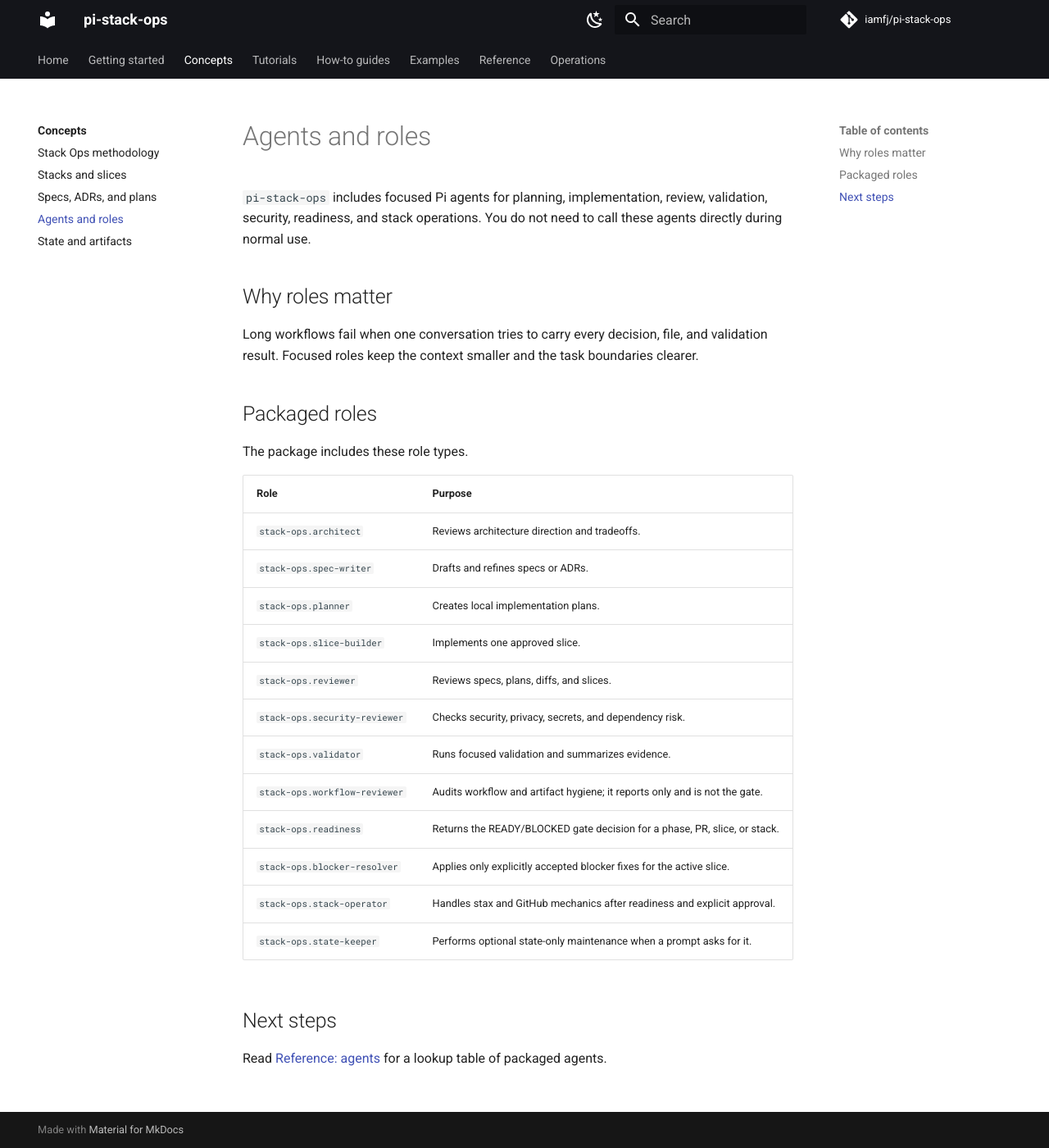
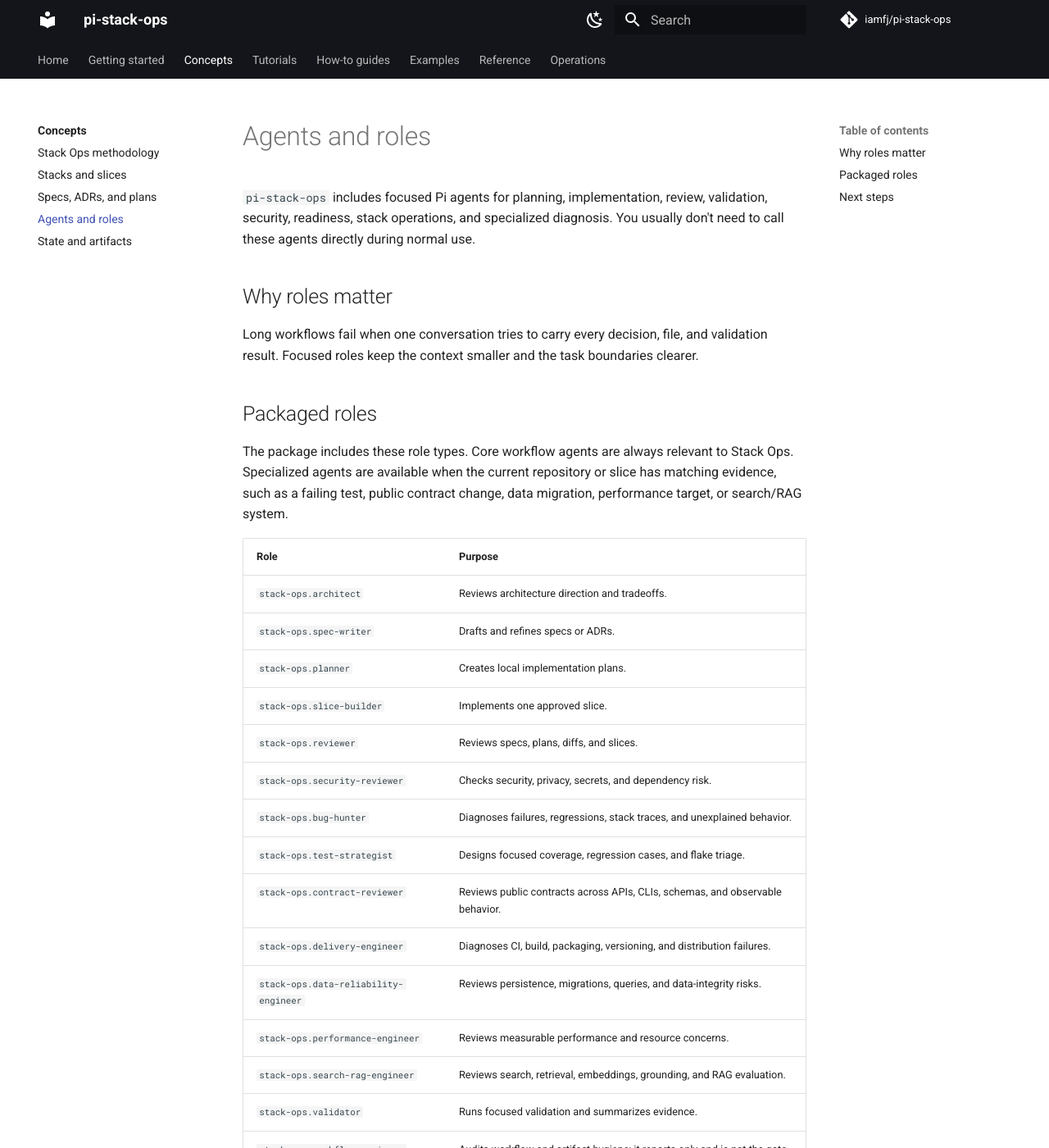
Before and after one commit to iamfj/pi-stack-ops, an MkDocs documentation site: the page built from docs/concepts/agents-and-roles.md, in a window 1280 px wide and 1400 px high. Shown: the whole window at 82% size. Built offline with MkDocs 1.6.1 and Material for MkDocs 9.7.7, drawn with Linux system fonts in a browser that asks for light colours; comment, search, counter and statistics services are not loaded.

Commit message:
docs(agents): document specialized roles

```diff
--- a/docs/concepts/agents-and-roles.md
+++ b/docs/concepts/agents-and-roles.md
@@ -1,8 +1,8 @@
 # Agents and roles
 
 `pi-stack-ops` includes focused Pi agents for planning, implementation, review,
-validation, security, readiness, and stack operations. You do not need to call
-these agents directly during normal use.
+validation, security, readiness, stack operations, and specialized diagnosis. You
+usually don't need to call these agents directly during normal use.
 
 ## Why roles matter
 
@@ -12,7 +12,10 @@ boundaries clearer.
 
 ## Packaged roles
 
-The package includes these role types.
+The package includes these role types. Core workflow agents are always relevant
+to Stack Ops. Specialized agents are available when the current repository or
+slice has matching evidence, such as a failing test, public contract change,
+data migration, performance target, or search/RAG system.
 
 | Role | Purpose |
 | --- | --- |
@@ -22,6 +25,13 @@ The package includes these role types.
 | `stack-ops.slice-builder` | Implements one approved slice. |
 | `stack-ops.reviewer` | Reviews specs, plans, diffs, and slices. |
 | `stack-ops.security-reviewer` | Checks security, privacy, secrets, and dependency risk. |
+| `stack-ops.bug-hunter` | Diagnoses failures, regressions, stack traces, and unexplained behavior. |
+| `stack-ops.test-strategist` | Designs focused coverage, regression cases, and flake triage. |
+| `stack-ops.contract-reviewer` | Reviews public contracts across APIs, CLIs, schemas, and observable behavior. |
+| `stack-ops.delivery-engineer` | Diagnoses CI, build, packaging, versioning, and distribution failures. |
+| `stack-ops.data-reliability-engineer` | Reviews persistence, migrations, queries, and data-integrity risks. |
+| `stack-ops.performance-engineer` | Reviews measurable performance and resource concerns. |
+| `stack-ops.search-rag-engineer` | Reviews search, retrieval, embeddings, grounding, and RAG evaluation. |
 | `stack-ops.validator` | Runs focused validation and summarizes evidence. |
 | `stack-ops.workflow-reviewer` | Audits workflow and artifact hygiene; it reports only and is not the gate. |
 | `stack-ops.readiness` | Returns the READY/BLOCKED gate decision for a phase, PR, slice, or stack. |
```
Also changed, not shown: README.md (+11 -0 lines), docs/reference/agents.md (+7 -0 lines), prompts/implement.md (+5 -1 lines), skills/stack-ops/SKILL.md (+7 -0 lines).
